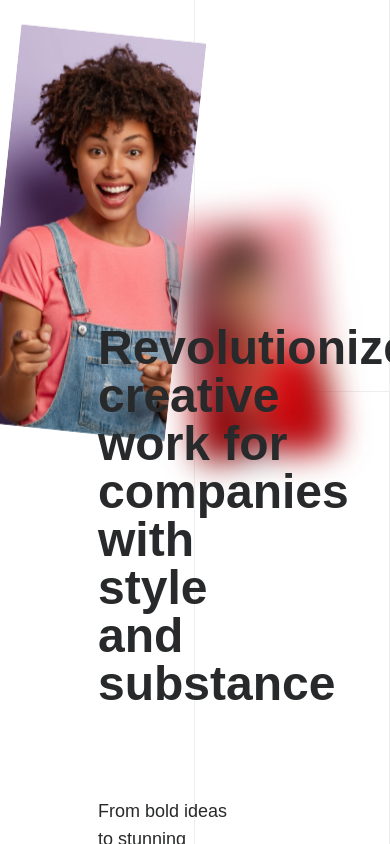
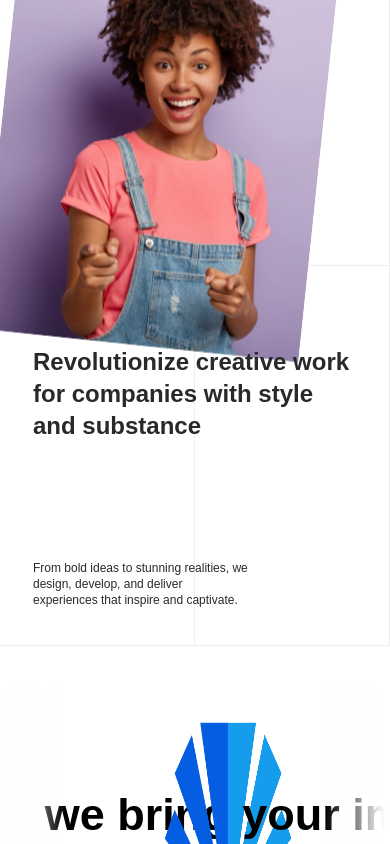
Before and after one commit to joel-kalema/Zion_Reach, a Next.js app: page / in a window 390 px wide. Shown: the part 4520-5364 px from the top of the page. Built offline with nearby package versions, Linux system fonts and the light colour scheme; a web font is replaced by a local one.

Commit message:
update the design

```diff
--- a/app/components/Portfolio.jsx
+++ b/app/components/Portfolio.jsx
@@ -57,14 +57,14 @@ const Portfolio = () => {
   return (
     <section id="portfolio">
       <div>
-        <div className="h-[120vh] relative flex flex-wrap">
+        <div className="h-[90vh] lg:h-[120vh] relative flex flex-wrap">
           {Array(4).fill(0).map((_, i) => (
             <div key={i} className={`w-1/2 h-[50%] border-b border-r ${i % 2 === 0 ? "overflow-hidden" : ""}`}></div>
           ))}
 
           <ParallaxProvider>
             <div className="absolute top-0 w-full left-0">
-              <div className="w-3/6 relative z-30 text-5xl mx-auto my-60">
+              <div className="w-5/6 lg:w-3/6 relative z-30 text-2xl lg:text-5xl mx-auto my-60">
                 <Parallax speed={-15}>
                   <p className='font-semibold'>
                     Revolutionize <span data-aos="zoom-in-down">creative work</span> for companies with
@@ -73,7 +73,7 @@ const Portfolio = () => {
                   </p>
                 </Parallax>
                 <Parallax speed={-15}>
-                  <p className="w-4/6 text-lg mix-blend-difference mt-20">
+                  <p className="w-4/6 text-xs lg:text-lg mt-28 lg:mt-20">
                     From bold ideas to stunning realities, we design, develop, and deliver experiences that inspire and captivate.
                   </p>
                 </Parallax>
@@ -94,8 +94,9 @@ const Portfolio = () => {
                     className="group-hover:z-40"
                   />
                 </div>
-                <div className="h-[15rem] mt-52 blur-lg w-[15rem] relative hover:z-40 hover:blur-0 overflow-hidden -rotate-6 hover:w-[15rem] hover:h-[20rem] transition-all duration-[1s]">
+                <div className="hidden lg:block h-[15rem] mt-52 blur-lg w-[15rem] relative hover:z-40 hover:blur-0 overflow-hidden -rotate-6 hover:w-[15rem] hover:h-[20rem] transition-all duration-[1s]">
                   <Image
+                  className=""
                     src="/girlart.jpeg"
                     layout="fill"
                     objectFit="cover"
```
